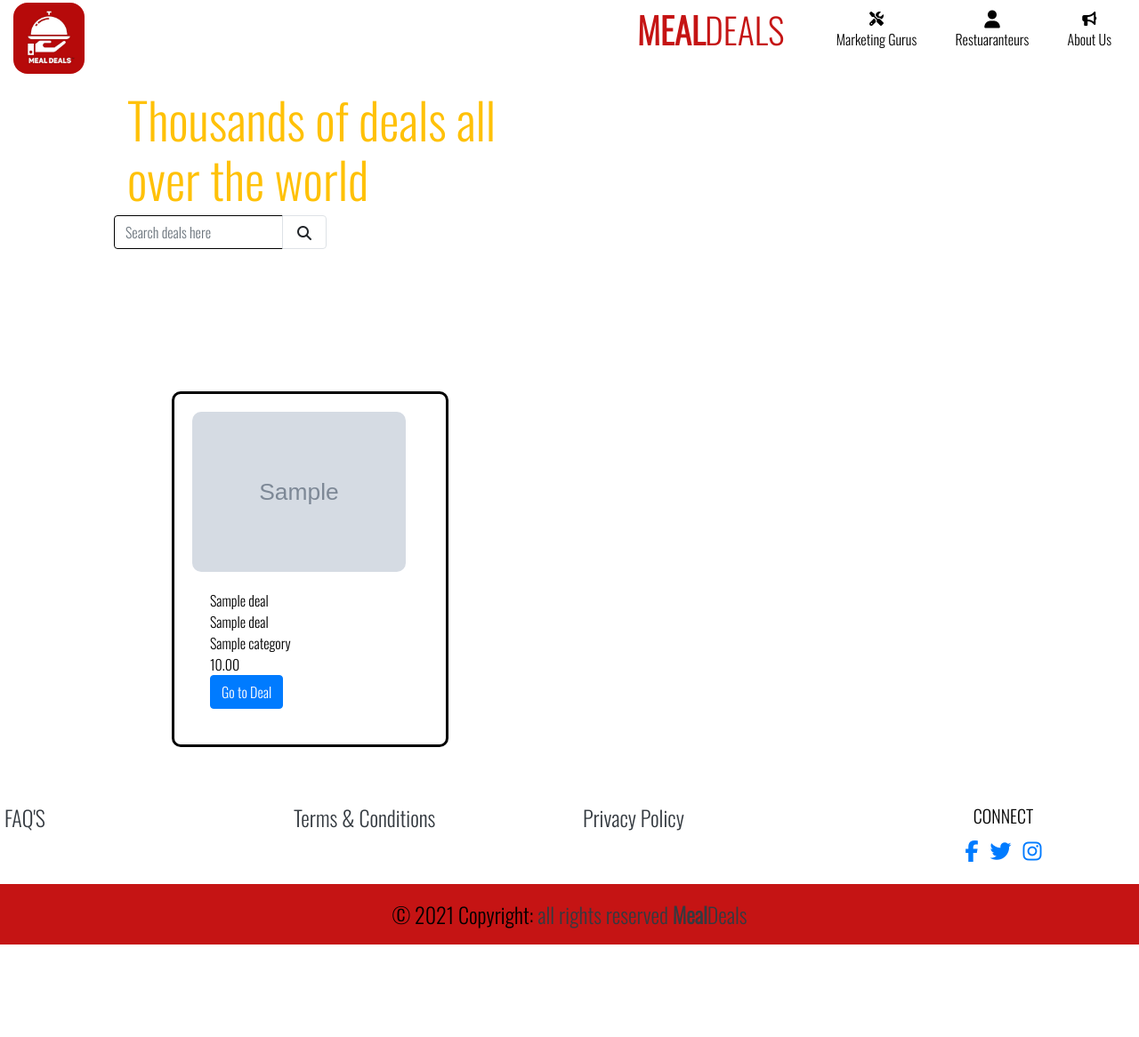
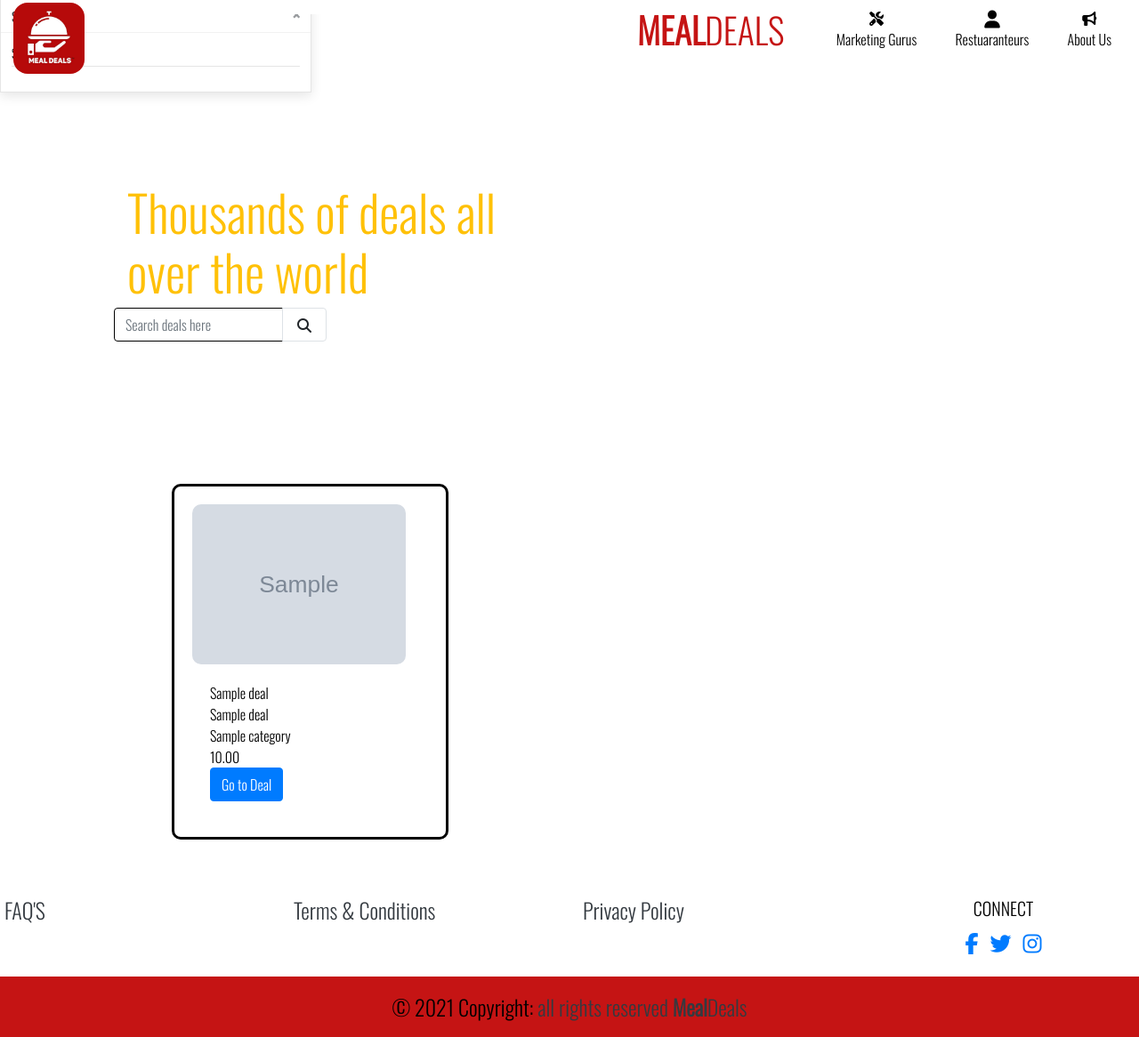
Before and after one commit to Justwhittaker/PRO4-Mealdeals, a Django app: page / in a window 1280 px wide. Shown: the whole page at 89% size. Before the commit the page ends 1062 px from the top, so only its background shows below. Run offline with Django 3.2, Linux system fonts and the light colour scheme; tables that the repository leaves empty hold one stand-in row (values such as "Sample post"); grey boxes marked "Sample" are stand-in pictures; one stand-in notice (Sample message) is shown; some libraries are stand-ins or nearby versions.

Commit message:
feat(mealdeals): add toasts- messages.htmls == error,success,info and warning == ensured import to home-veiws.py and included in base.html

```diff
--- a/mealdeals/settings.py
+++ b/mealdeals/settings.py
@@ -82,6 +82,8 @@
         },
     },
 ]
+
+MESSAGE_STORAGE = 'django.contrib.messages.storage.session.SessionStorage'
 
 AUTHENTICATION_BACKENDS = [
     # Needed to login by username in Django admin, regardless of `allauth`
--- a/templates/base.html
+++ b/templates/base.html
@@ -116,7 +116,19 @@
     </header>
     {% if messages %}
     <div class="message-container">
-
+        {% for message in messages %}
+        {% with message.level as level %}
+        {% if level == 40 %}
+        {% include 'includes/toasts/toast_error.html' %}
+        {% elif level == 30 %}
+        {% include 'includes/toasts/toast_warning.html' %}
+        {% elif level == 25 %}
+        {% include 'includes/toasts/toast_success.html' %}
+        {% else %}
+        {% include 'includes/toasts/toast_info.html' %}
+        {% endif %}
+        {% endwith %}
+        {% endfor %}
     </div>
     {% endif %}
 
@@ -209,6 +221,9 @@
 
 
     {% block postloadjs %}
+     <script type="text/javascript">
+        $('.toast').toast('show');
+    </script>
     {% endblock %}
 
 
--- /dev/null
+++ b/templates/includes/toasts/toast_success.html
@@ -0,0 +1,21 @@
+<!DOCTYPE html>
+<html lang="en">
+<div class="toast custom-toast rounded-0 border-top-0" data-autohide="false">
+    <div class="arrow-up arrow-success"></div>
+    <div class="w-100 toast-capper bg-success"></div>
+    <div class="toast-header bg-white text-dark">
+        <strong class="mr-auto">Success!</strong>
+        <button type="button" class="ml-2 mb-1 close text-dark" data-dismiss="toast" aria-label="Close">
+            <span aria-hidden="true">&times;</span>
+        </button>
+    </div>
+    <div class="toast-body bg-white">
+        <div class="row">
+            <div class="col">
+                {{ message }}
+                <hr class="mt-1 mb-3">
+            </div>
+        </div>
+    </div>
+</div>
+</html>
```
Also changed, not shown: templates/includes/toasts/toast_error.html (added, +20 -0 lines), templates/includes/toasts/toast_info.html (added, +20 -0 lines), templates/includes/toasts/toast_warning.html (added, +20 -0 lines).
